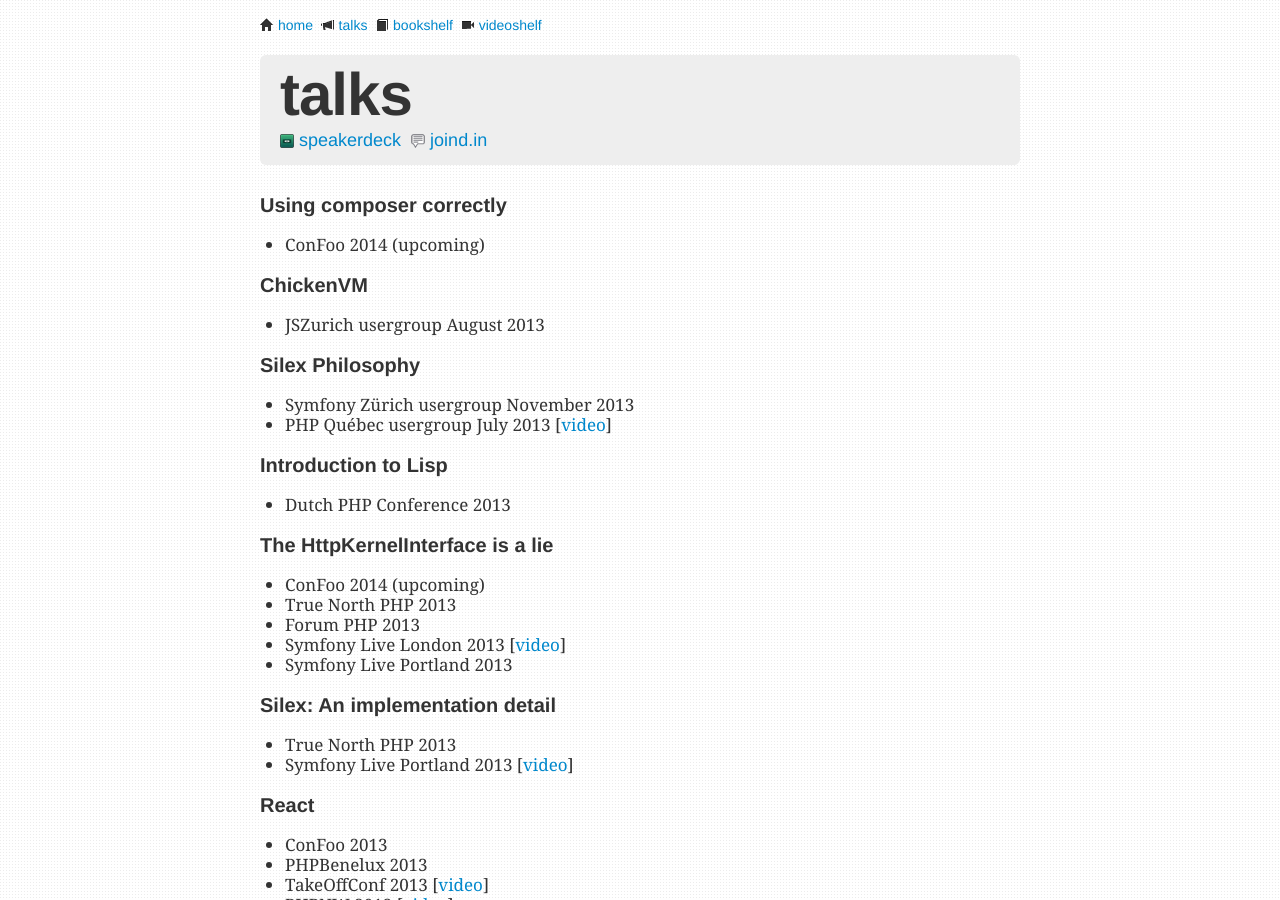
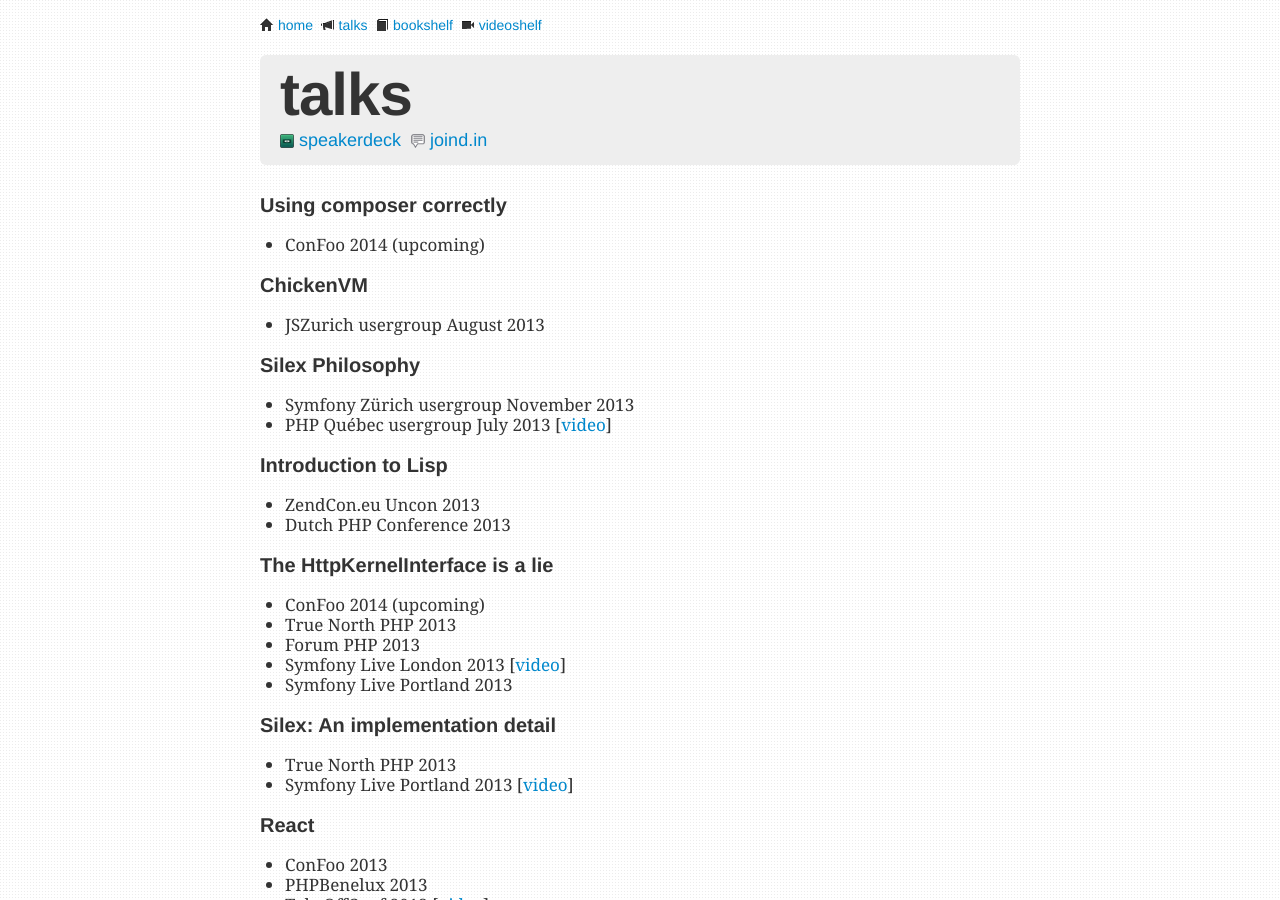
Before and after one commit to igorw/weblog, a Jekyll site: the page built from talks.md, in a window 1280 px wide and 900 px high. Built offline with Jekyll 4.4.1, drawn with Linux system fonts in a browser that asks for light colours; Markdown is read by kramdown in place of the engine named in the settings.

Commit message:
add zceu lisp

```diff
--- a/talks.md
+++ b/talks.md
@@ -26,6 +26,7 @@
 
 ### Introduction to Lisp
 
+* ZendCon.eu Uncon 2013
 * Dutch PHP Conference 2013
 
 ### The HttpKernelInterface is a lie
```
